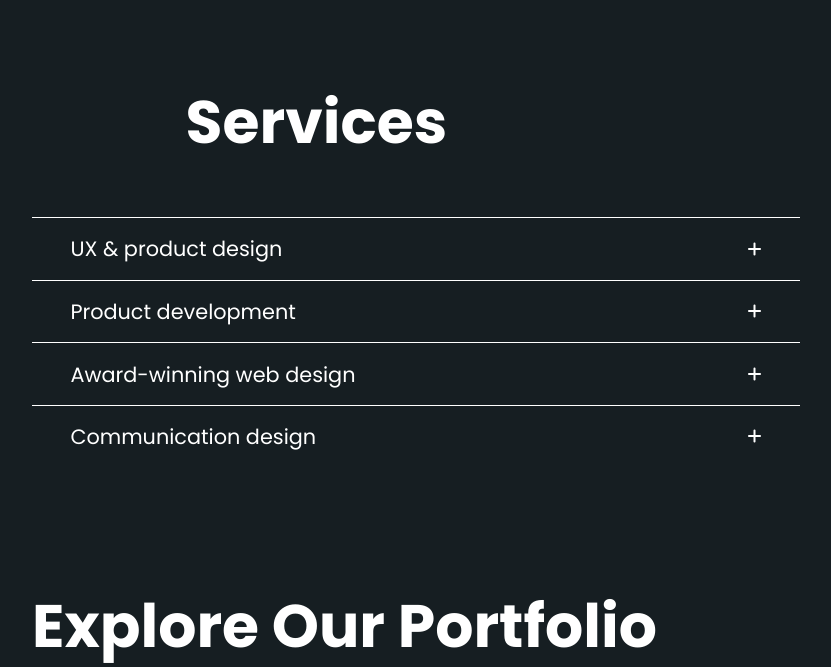
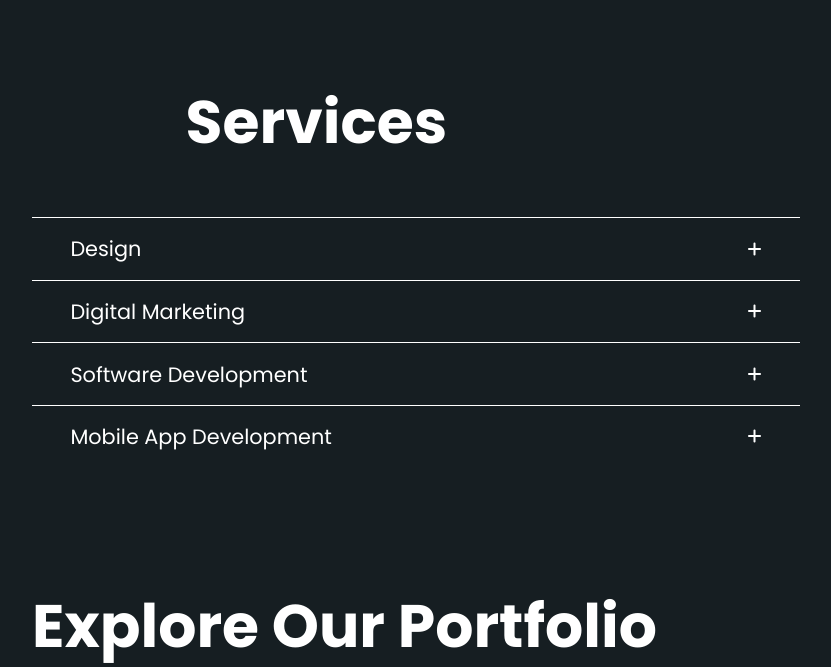
Before and after one commit to badrjlil/creastation_website, a PHP site: page / in a window 1280 px wide. Shown: the part 2328-2995 px from the top of the page, without its empty margins (224-1055 px from the left). Run offline with PHP 8.4, Linux system fonts and the light colour scheme.

Commit message:
updated "Our Services" section

```diff
--- a/assets/css/style.css
+++ b/assets/css/style.css
@@ -259,17 +259,16 @@ h1 {
 
 .services-details .image{
   width: 40%;
-  height: 300px;
+  height: 200px;
   background-image: url("../img/card-1.jpeg");
   background-size: cover;
   background-clip: border-box;
   background-repeat: no-repeat;
   background-position: center;
   border-radius: 15px;
+  margin: 10px;
 }
-.services-details .parag{
-  width: 60%;
-}
+
 
 .services-list .title {
   font-size: 1.3rem;
--- a/index.html
+++ b/index.html
@@ -245,7 +245,7 @@
       <h1>Services</h1>
 
       <div class="services-list">
-        <div class="title">UX & product design</div>
+        <div class="title">Design</div>
         <i class="fa-solid fa-plus"></i>
       </div>
 
@@ -254,21 +254,17 @@
         </div>
         <div class="parag">
           <p>
-            Unlock the full potential of your digital ventures with our unparalleled UX & Product Design service. We
-            blend
-            artistry and technology to craft seamless user experiences that transcend expectations. From intuitive
-            interface
-            designs to comprehensive user journey mapping, our experts meticulously sculpt every touchpoint, ensuring
-            your
-            product not only dazzles aesthetically but also resonates deeply with your audience's needs and aspirations.
-            Elevate your brand's digital footprint and drive meaningful engagement through our transformative design
-            approach that harmonizes aesthetics with functionality.
+            * UI/UX Design <br>
+            * Mobile App Design <br>
+            * Brand & Visual Design <br>
+            * Logo Design <br>
+            * Marketing Collateral <br>
           </p>
         </div>
       </div>
 
       <div class="services-list">
-        <div class="title">Product development</div>
+        <div class="title">Digital Marketing</div>
         <div><i class="fa-solid fa-plus"></i></div>
       </div>
 
@@ -277,44 +273,54 @@
         </div>
         <div class="parag">
           <p>
-            Embark on a journey of innovation and success with our comprehensive Product Development services. From
-            ideation
-            to market-ready solutions, we guide your concept through a strategic and iterative process, leveraging
-            cutting-edge technologies and industry insights. Our multidisciplinary team collaborates seamlessly to
-            conceptualize, design, prototype, and refine your product, ensuring it aligns perfectly with your vision and
-            market demands. With a focus on efficiency, quality, and user-centricity, we turn ideas into tangible,
-            exceptional products that have the power to reshape industries and captivate audiences.
+            * Social Media Marketing <br>
+            * eCommerce Marketing <br>
+            * Pay Per Click (PPC) Services <br>
+            * Content Marketing	<br>
           </p>
         </div>
       </div>
 
       <div class="services-list">
-        <div class="title">Award-winning web design</div>
+        <div class="title">Software Development</div>
         <div><i class="fa-solid fa-plus"></i></div>
       </div>
+
       <div class="services-details">
-        Experience the epitome of digital creativity through our award-winning web design services. With an unwavering
-        commitment to aesthetics, functionality, and user-centricity, we craft visually stunning and highly intuitive
-        websites that captivate visitors from the moment they land. Our design philosophy blends innovation and
-        strategy, resulting in seamless user experiences that leave a lasting impression. Trust in our expertise to
-        transform your online presence into a captivating journey that not only garners attention but also drives
-        meaningful interactions and conversions. Elevate your brand with a website that doesn't just stand out, but
-        stands apart as a true masterpiece of modern digital design.
+        <div class="image">
+        </div>
+        <div class="parag">
+          <p>
+            * Web Design & Web Development <br>
+            * eCommerce Web Development <br>
+            * Custom Website Development <br>
+            * Web App Development	<br>
+            * MVP Development
+          </p>
+        </div>
       </div>
 
+
       <div class="services-list">
-        <div class="title">Communication design</div>
+        <div class="title">Mobile App Development</div>
         <div><i class="fa-solid fa-plus"></i></div>
       </div>
+
       <div class="services-details">
-        Immerse your brand in the art of meaningful communication with our transformative Communication Design services.
-        We meticulously craft visual narratives that transcend language barriers, captivating audiences and conveying
-        messages with impact. From compelling infographics that distill complex information into easily digestible
-        visuals, to striking brand collateral that echoes your unique identity, our adept designers blend creativity
-        with strategy to amplify your brand's voice. Whether it's print or digital, our communication design solutions
-        resonate deeply, fostering connections, driving engagement, and leaving an indelible mark in a world where
-        effective communication is paramount.
+        <div class="image">
+        </div>
+        <div class="parag">
+          <p>
+            * Mobile Application Development  <br>
+            * iOS App Development <br>
+            * Android App Development <br>
+            * Hybrid App Development	<br>
+          </p>
+        </div>
       </div>
+
+
+
     </section>
 
     <!--=============== PORTFOLIO ===============-->
```
